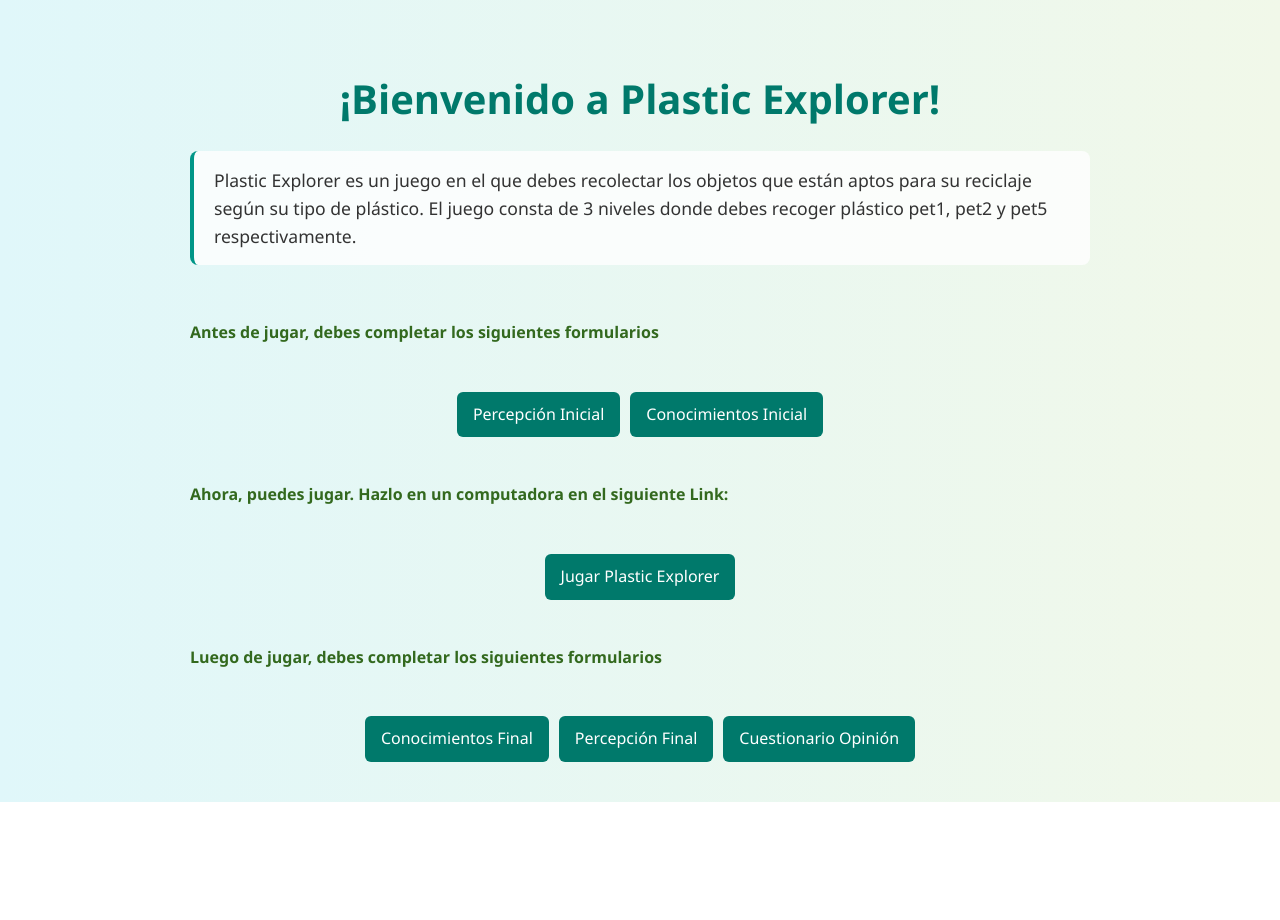
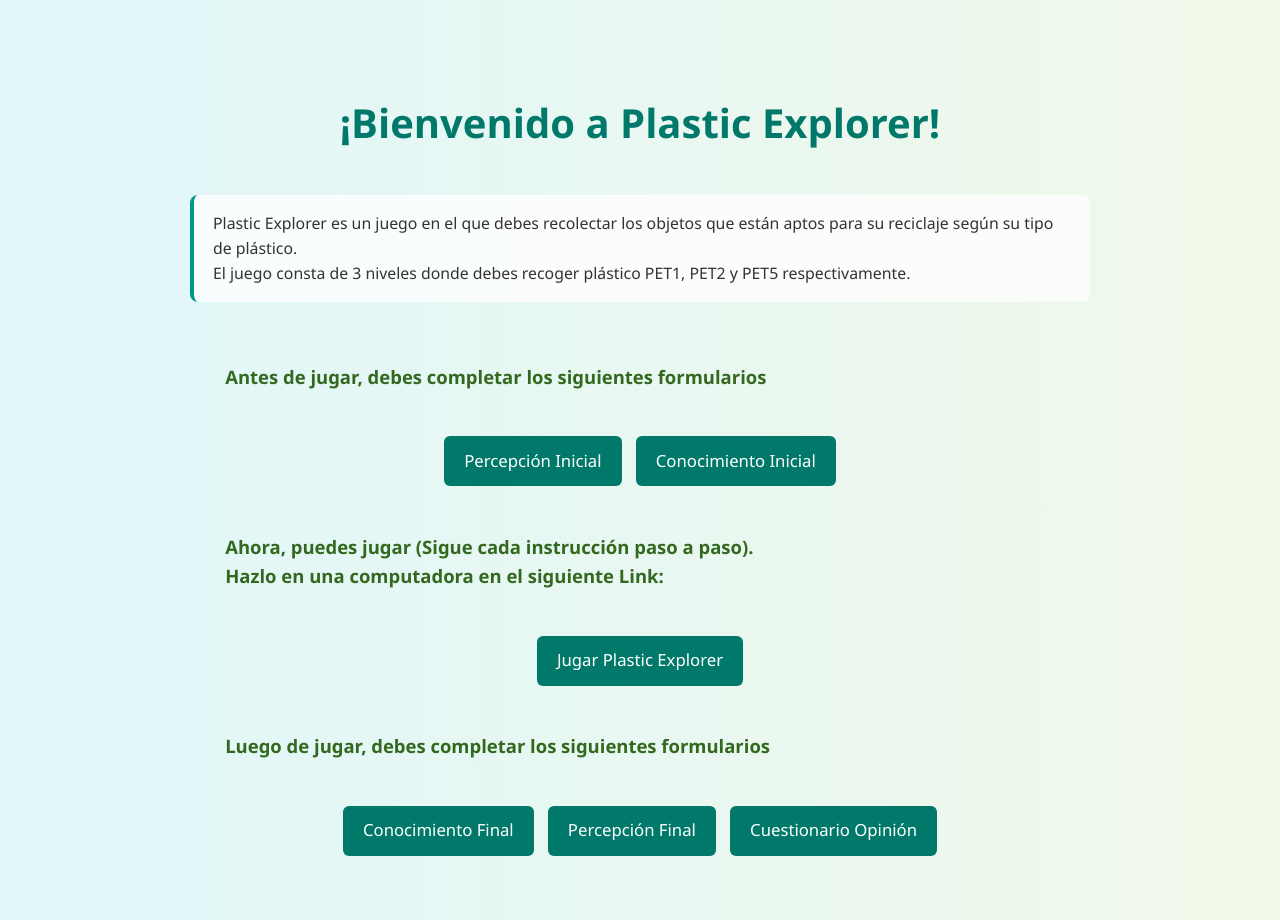
Before and after one commit to viceMontiel/DescripcionJuego, a plain HTML site: page index.html in a window 1280 px wide. Before the commit the page ends 802 px from the top, so only its background shows below. Drawn offline with Linux system fonts and the light colour scheme.

Commit message:
nombre de boton corregido

```diff
--- a/index.html
+++ b/index.html
@@ -2,61 +2,66 @@
 <html lang="es">
 <head>
     <meta charset="UTF-8">
-        <title>Mis Proyectos de Juegos</title>
+    <meta name="viewport" content="width=device-width, initial-scale=1.0">
+    <title>PlasticExplorer</title>
     <style>
         body {
             font-family: 'Segoe UI', Tahoma, Geneva, Verdana, sans-serif;
             background: linear-gradient(to right, #e0f7fa, #f1f8e9);
             color: #333;
-                padding: 40px;
+            padding: 5vw;
             max-width: 900px;
             margin: auto;
             line-height: 1.6;
+            font-size: clamp(1rem, 2.5vw, 1.1rem); /* Ajuste dinámico */
         }
 
         h1 {
             text-align: center;
-                font-size: 2.5em;
+            font-size: clamp(1.8rem, 5vw, 2.5rem);
             color: #00796b;
-                margin-bottom: 20px;
+            margin-bottom: 1em;
         }
 
         .bajada {
-                font-size: 1.1em;
             background-color: #ffffffcc;
-                padding: 15px 20px;
+            padding: 1em 1.2em;
             border-left: 4px solid #009688;
             border-radius: 8px;
-                margin-bottom: 30px;
+            margin-bottom: 2em;
+            font-size: 0.9em;
         }
 
         .formularios {
+            padding: 0em 2em;
             display: flex;
             flex-direction: column;
-                gap: 20px;
+            gap: 1em;
         }
 
         .pretitle {
             font-weight: bold;
-                margin-top: 25px;
+            margin-top: 1.5em;
             color: #33691e;
+            font-size: 1.05em;
         }
 
         .link-row {
             display: flex;
             justify-content: center;
             flex-wrap: wrap;
-                gap: 10px;
-                margin-top: 10px;
+            gap: 0.8em;
+            margin-top: 0.5em;
         }
 
         .link-row a {
-                padding: 10px 16px;
+            padding: 0.7em 1.2em;
             background-color: #00796b;
             color: white;
             text-decoration: none;
             border-radius: 6px;
             transition: background-color 0.3s ease;
+            font-size: 0.95em;
         }
 
         .link-row a:hover {
@@ -65,44 +70,47 @@
 
         @media (max-width: 600px) {
             body {
-                    padding: 20px;
-                }
-
-                h1 {
-                    font-size: 2em;
+                padding: 6vw;
             }
 
             .link-row {
                 flex-direction: column;
+                align-items: center;
+            }
+
+            .link-row a {
+                width: 100%;
+                text-align: center;
             }
         }
     </style>
 </head>
 <body>
     <h1>¡Bienvenido a Plastic Explorer!</h1>
-        <p class="bajada">Plastic Explorer es un juego en el que debes recolectar los objetos
-                        que están aptos para su reciclaje según su tipo de plástico. </n>
-                        El juego consta de 3 niveles donde debes recoger plástico pet1, pet2 y pet5 respectivamente.
+    <p class="bajada">
+        Plastic Explorer es un juego en el que debes recolectar los objetos
+        que están aptos para su reciclaje según su tipo de plástico.<br/>
+        El juego consta de 3 niveles donde debes recoger plástico PET1, PET2 y PET5 respectivamente.
     </p>
+
     <div class="formularios">
         <p class="pretitle">Antes de jugar, debes completar los siguientes formularios</p>
         <div class="link-row">
             <a href="https://docs.google.com/forms/d/e/1FAIpQLScUCSeirvDyxKSK0c0U2h1fY109awdvChxNiEQ6n6IBLnJscg/viewform?usp=header" target="_blank">Percepción Inicial</a>
-                <a href="https://docs.google.com/forms/d/e/1FAIpQLSdFnF9yI_ey7A1XToWsemtZVZH5xEn8F3HcSdTAIwmzpaxfkw/viewform?usp=header" target="_blank">Conocimientos Inicial</a>
+            <a href="https://docs.google.com/forms/d/e/1FAIpQLSdFnF9yI_ey7A1XToWsemtZVZH5xEn8F3HcSdTAIwmzpaxfkw/viewform?usp=header" target="_blank">Conocimiento Inicial</a>
         </div>
 
-            <p class="pretitle">Ahora, puedes jugar. Hazlo en un computadora en el siguiente Link:</p>
+        <p class="pretitle">Ahora, puedes jugar (Sigue cada instrucción paso a paso).<br/>Hazlo en una computadora en el siguiente Link:</p>
         <div class="link-row">
             <a href="https://viceem.itch.io/plastic-explorer" target="_blank">Jugar Plastic Explorer</a>
         </div>
 
         <p class="pretitle">Luego de jugar, debes completar los siguientes formularios</p>
         <div class="link-row">
-                <a href="https://docs.google.com/forms/d/e/1FAIpQLSedTm9zpTKGtT0njd1Ch10_8WneNJseXuaVZvC86QKJBaM0tw/viewform?usp=header" target="_blank">Conocimientos Final</a>
+            <a href="https://docs.google.com/forms/d/e/1FAIpQLSedTm9zpTKGtT0njd1Ch10_8WneNJseXuaVZvC86QKJBaM0tw/viewform?usp=header" target="_blank">Conocimiento Final</a>
             <a href="https://docs.google.com/forms/d/e/1FAIpQLSdFt0X8tCIzSBTqTIqFSJbMVvERkh49qqMdzrlS2Qzlw_4mbQ/viewform?usp=header" target="_blank">Percepción Final</a>
             <a href="https://docs.google.com/forms/d/e/1FAIpQLSfG1n0qfvqrpdqlOdtMn4UpKdCywzmiIric8hfoT57CiBpVzQ/viewform?usp=header" target="_blank">Cuestionario Opinión</a>
         </div>
     </div>
-
 </body>
 </html>
```
Lines whose indentation alone changed are shown as unchanged.
